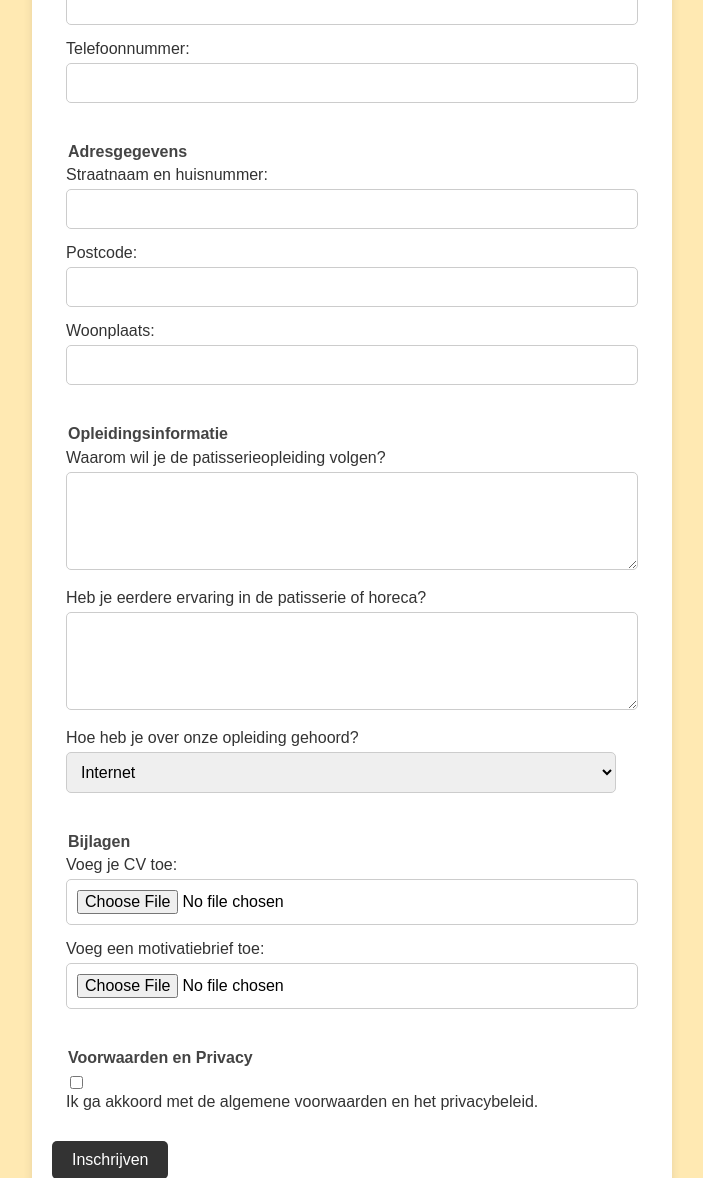
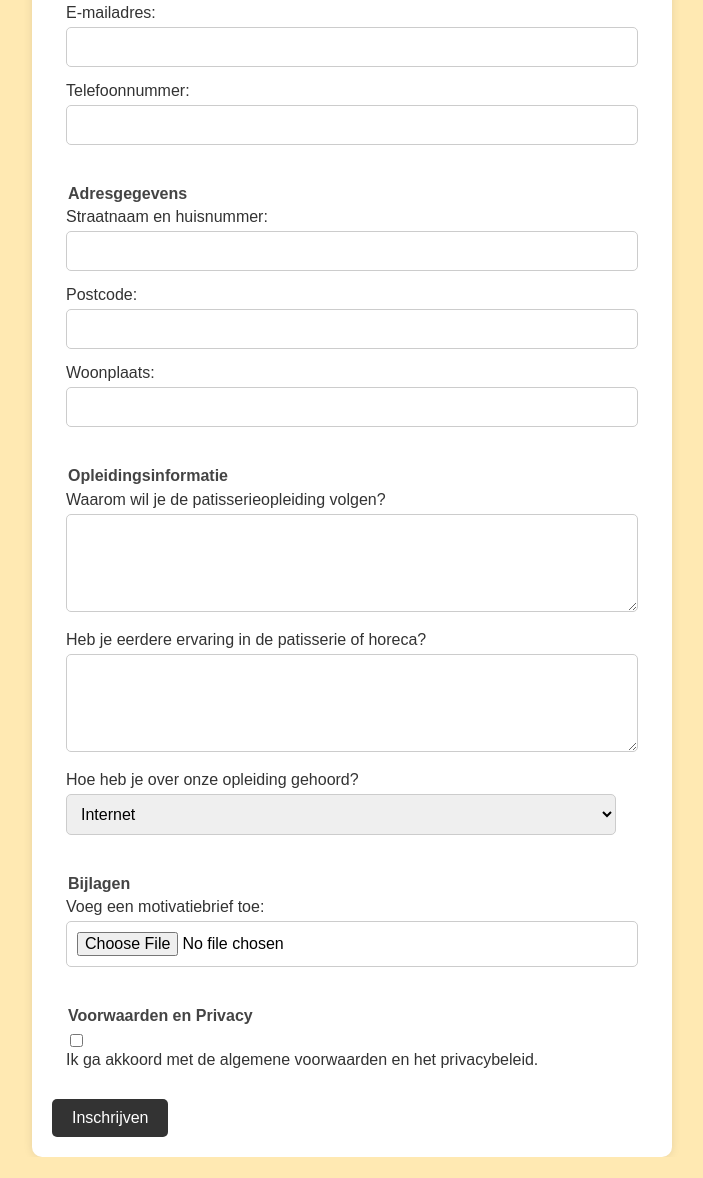
Before and after one commit to elisa1rietveld/patissier, a PHP site: page /form.php in a window 1280 px wide. Shown: the top 1178 px of the page, without its empty margins (288-991 px from the left). After the commit the page ends 1157 px from the top, so only its background shows below. Run offline with PHP 8.4, Linux system fonts and the light colour scheme.

Commit message:
Update form.php
removed the CV field since it is not naseberry

```diff
--- a/form.php
+++ b/form.php
@@ -1,15 +1,19 @@
 <!DOCTYPE html>
 <html lang="nl">
+
 <head>
     <meta charset="UTF-8">
     <meta name="viewport" content="width=device-width, initial-scale=1.0">
     <link rel="preconnect" href="https://fonts.googleapis.com">
     <link rel="preconnect" href="https://fonts.gstatic.com" crossorigin>
-    <link href="https://fonts.googleapis.com/css2?family=Poppins:ital,wght@0,100;0,200;0,300;0,400;0,500;0,600;0,700;0,800;0,900;1,100;1,200;1,300;1,400;1,500;1,600;1,700;1,800;1,900&display=swap" rel="stylesheet">
+    <link
+        href="https://fonts.googleapis.com/css2?family=Poppins:ital,wght@0,100;0,200;0,300;0,400;0,500;0,600;0,700;0,800;0,900;1,100;1,200;1,300;1,400;1,500;1,600;1,700;1,800;1,900&display=swap"
+        rel="stylesheet">
     <link rel="stylesheet" href="css/form.css">
     <title>Inschrijven voor de Patisserieopleiding</title>
 
 </head>
+
 <body>
     <form action="/verzend-inschrijving" method="post" enctype="multipart/form-data">
         <h1>Inschrijven voor de Patisserieopleiding</h1>
@@ -62,11 +66,10 @@
 
         <fieldset>
             <legend>Bijlagen</legend>
-            <label for="cv">Voeg je CV toe:</label>
-            <input type="file" id="cv" name="cv" accept=".pdf, .doc, .docx" required>
 
             <label for="motivatiebrief">Voeg een motivatiebrief toe:</label>
             <input type="file" id="motivatiebrief" name="motivatiebrief" accept=".pdf, .doc, .docx" required>
+
         </fieldset>
 
         <fieldset>
@@ -78,4 +81,5 @@
         <input type="submit" value="Inschrijven">
     </form>
 </body>
+
 </html>
```
